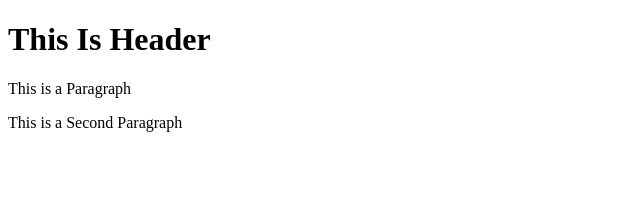
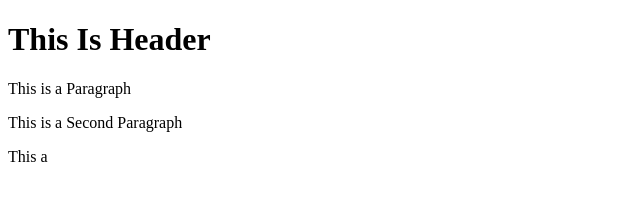
Before and after one commit to madhav-karambelkar/Git-Test, a website: page index.html in a window 1280 px wide. Shown: the full height of the page, 0-640 px from the left. Drawn offline with Linux system fonts and the light colour scheme.

Commit message:
My Fourth commit

```diff
--- a/index.html
+++ b/index.html
@@ -7,6 +7,6 @@
 	<h1>This Is Header</h1>
 	<p> This is a Paragraph </p>
 	<p> This is a Second Paragraph </p>
-
+	<p> This a </p>
 </body>
 </html>
```
Also changed, not shown: package.json (added, +16 -0 lines), 2 other files.
